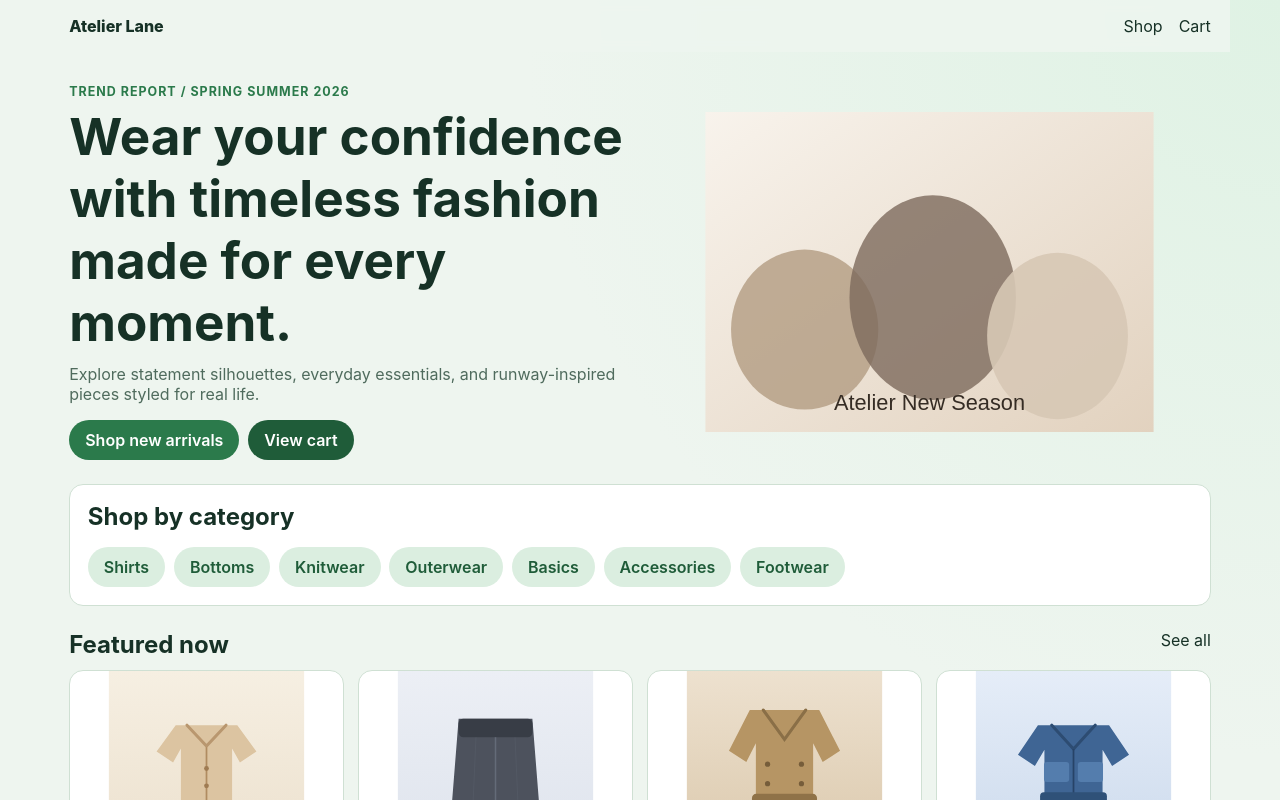
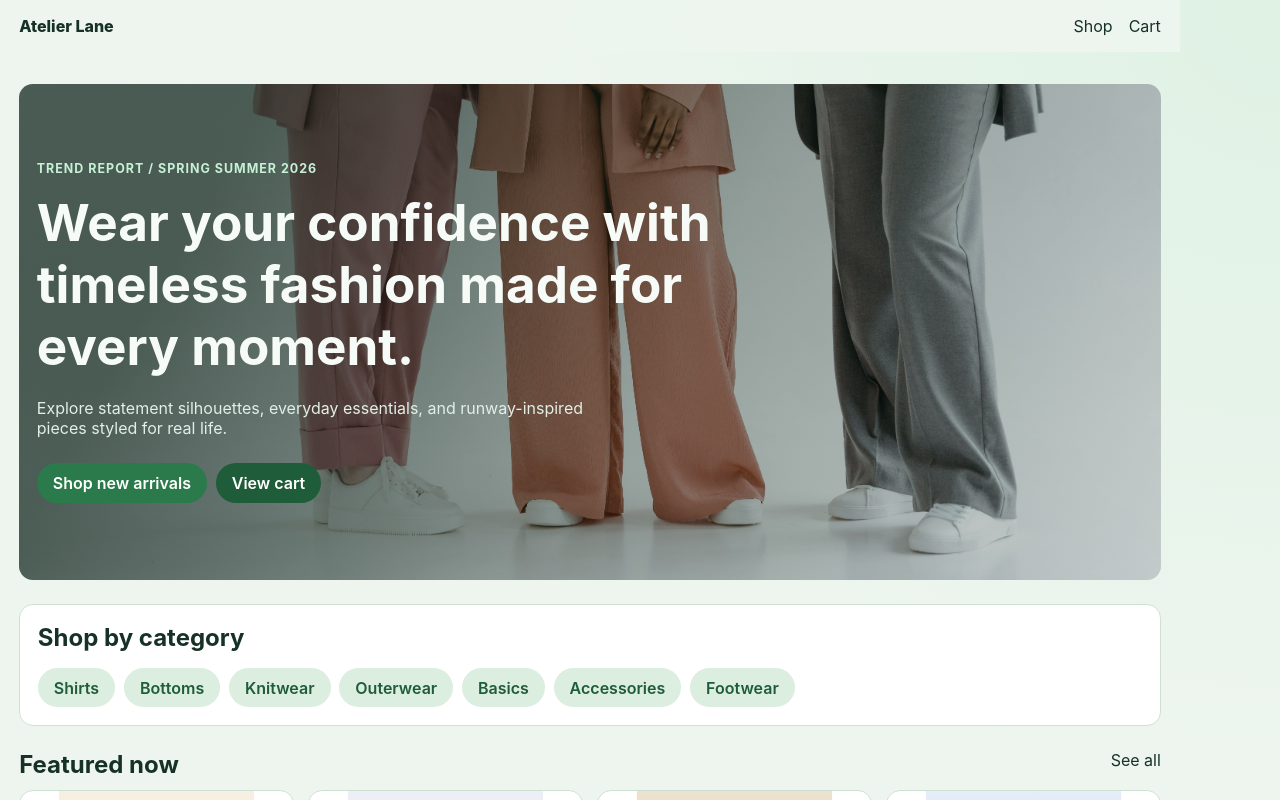
Before and after one commit to Hallowman3000/clothing-app, a Next.js app: page / in a window 1280 px wide. Shown: the top 800 px of the page. Built offline with nearby package versions, Linux system fonts and the light colour scheme.

Commit message:
Remove auto-centering margin from hero content

```diff
--- a/app/globals.css
+++ b/app/globals.css
@@ -27,7 +27,7 @@ a {
 
 .container {
   max-width: 1180px;
-  margin: 0 auto;
+  margin: 0;
   padding: 2rem 1.2rem 4rem;
   display: grid;
   gap: 1.5rem;
@@ -36,7 +36,7 @@ a {
 .siteHeader,
 .siteFooter {
   max-width: 1180px;
-  margin: 0 auto;
+  margin: 0;
   padding: 1rem 1.2rem;
 }
 
@@ -114,14 +114,51 @@ a {
   font-weight: 800;
 }
 
-.heroGrid {
-  display: grid;
-  grid-template-columns: repeat(2, minmax(0, 1fr));
-  gap: 1rem;
+.heroBanner {
+  position: relative;
+  min-height: clamp(380px, 62vh, 620px);
+  border-radius: var(--radius);
+  overflow: hidden;
+  display: flex;
   align-items: center;
+  justify-content: flex-start;
+  padding: 1.1rem;
 }
 
-.heroImageWrap,
+.heroOverlay {
+  position: absolute;
+  inset: 0;
+  background: linear-gradient(120deg, rgba(16, 38, 28, 0.68) 18%, rgba(16, 38, 28, 0.36) 56%, rgba(16, 38, 28, 0.18) 100%);
+  pointer-events: none;
+}
+
+.heroContent {
+  position: relative;
+  z-index: 1;
+  width: min(100%, 760px);
+  margin: 0;
+  display: grid;
+  gap: 0.6rem;
+  padding: 0;
+  background: transparent;
+  border: 0;
+  box-shadow: none;
+  color: #f6fbf8;
+  text-align: left;
+}
+
+.heroContent .eyebrow {
+  color: #c6f1d5;
+}
+
+.heroContent .muted {
+  color: #e1efe7;
+}
+
+.heroLead {
+  max-width: 58ch;
+}
+
 .imageWrap,
 .detailImageWrap {
   position: relative;
@@ -311,7 +348,6 @@ p {
 }
 
 @media (max-width: 900px) {
-  .heroGrid,
   .twoCol,
   .productDetail,
   .cartLayout {
--- a/app/page.js
+++ b/app/page.js
@@ -9,11 +9,20 @@ export default function Home() {
 
   return (
     <>
-      <section className="heroGrid">
-        <div>
+      <section className="heroBanner">
+        <SmartImage
+          src="/images/uploads/hero.jpg"
+          alt="Fashion model showcasing the latest collection"
+          fill
+          priority
+          sizes="100vw"
+          style={{ objectFit: 'cover', objectPosition: 'center center' }}
+        />
+        <div className="heroOverlay" />
+        <div className="heroContent">
           <p className="eyebrow">Trend Report / Spring Summer 2026</p>
           <h1>Wear your confidence with timeless fashion made for every moment.</h1>
-          <p className="muted">
+          <p className="muted heroLead">
             Explore statement silhouettes, everyday essentials, and runway-inspired pieces styled for real life.
           </p>
           <div className="ctaRow">
@@ -24,15 +33,6 @@ export default function Home() {
               View cart
             </Link>
           </div>
-        </div>
-        <div className="heroImageWrap">
-          <SmartImage
-            src="/images/hero-fashion.svg"
-            alt="Fashion model in premium neutral outfit"
-            fill
-            priority
-            sizes="(max-width: 900px) 100vw, 50vw"
-          />
         </div>
       </section>
 
```
